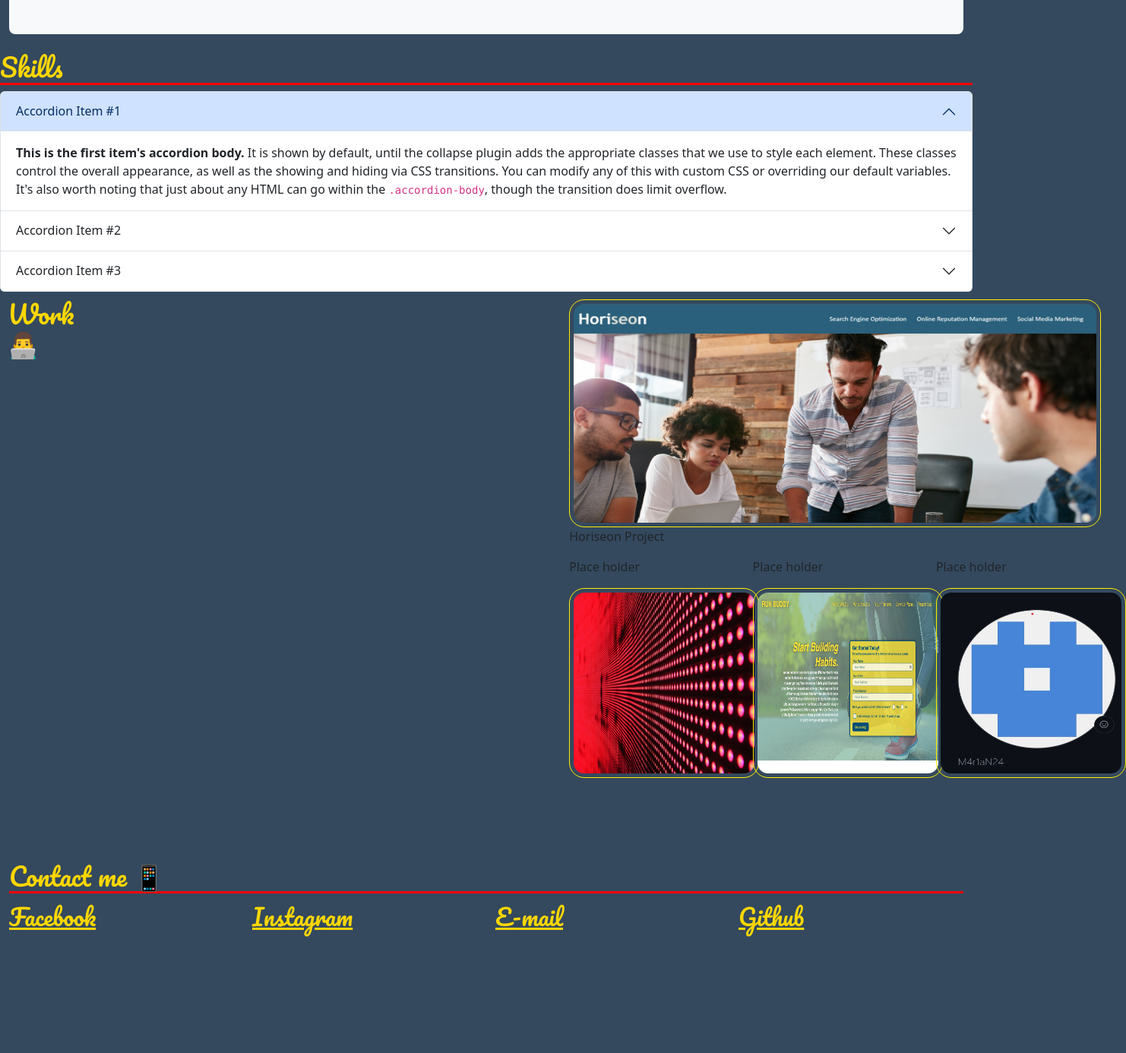
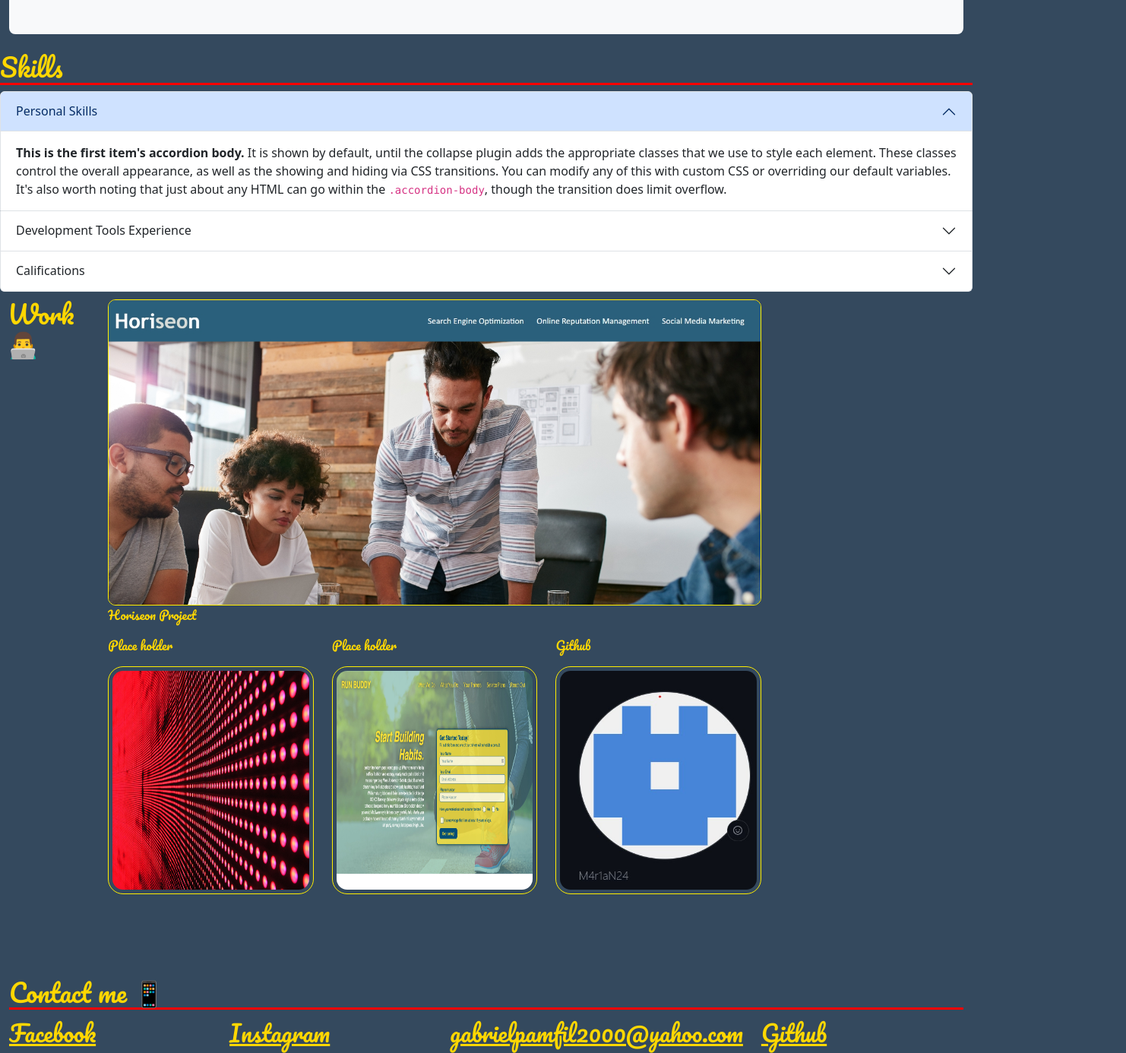
Before and after one commit to M4r1aN24/GPbootstrap-portofolio, a plain HTML site: page index.html in a window 1280 px wide. Shown: the part 673-2059 px from the top of the page at 76% size, 1482 px wide, since content can reach past the window. Before the commit the page ends 1906 px from the top, so only its background shows below. Drawn offline with nearby package versions, Linux system fonts and the light colour scheme.

Commit message:
work section finished

```diff
--- a/css/style.css
+++ b/css/style.css
@@ -31,9 +31,7 @@ body {
 }
 
 .navItem:hover {
-    background-color: gold;
-    color: gold;
-
+    color: black;
 }
 /* navbar style end *
 /* banner style start */
@@ -52,14 +50,12 @@ body {
 
 /* Skills section  */
 
-
-
 /* Skills section end */
 
 /* main section start */
 
 .work {
-    gap: 80vh;
+    /* gap: 80vh; */
     padding: 10px;
     margin: 0%;
     width: 80%;
@@ -78,27 +74,30 @@ body {
 }
 
 #row1 {
-    display: relative;
     right: 10em;
 }
+
 #row2 {
     align-items: flex-end;
+
+}
+
+#row2 img {
+    height: 300px;
 }
 
 .col-12 img {
     display: flex;
-    width: 800px;
-    height: 400px;
+    width: 100%;
     gap: 10px;
     border: 1px solid rgb(255, 238, 0);
-    border-radius: 20px;
-    padding: 5px;
+    border-radius: 10px;
     flex: 1 1 100%;
 }
 
 .col-4 img {
-    width: 250px;
-    height: 250px;
+    width: 100%;
+    gap: 10px;
     border: 1px solid rgb(255, 238, 0);
     border-radius: 20px;
     padding: 5px;
@@ -114,37 +113,30 @@ h2 {
     border-bottom: 3px solid red;
 }
 
+.work p {
+    color:gold;
+    font-family: 'pacifico';
+}
+
 
 
 
 
 /* main section end */
 
-footer {
-
-
-}
-
-
-
-
-
-
-
-
-
-
-
-
-
-
-
-
-
 /* footer style start */
 
 footer {
     margin-top: 100px;
+    display: flex;
+    justify-content: space-evenly;
+    align-items: center;
+}
+
+.row {
+    display: flex;
+    justify-content: center;
+    align-items: center;
 }
 
 .row a {
@@ -154,8 +146,10 @@ footer {
 }
 
 .row a:hover {
-    background-color: gold;
     color: black;
+
 }
 
+
+
 /* footer style end */
--- a/index.html
+++ b/index.html
@@ -77,7 +77,7 @@
         <h3 class="accordion-header">
           <button class="accordion-button" type="button" data-bs-toggle="collapse" data-bs-target="#collapseOne"
             aria-expanded="true" aria-controls="collapseOne">
-            Accordion Item #1
+            Personal Skills
           </button>
         </h3>
         <div id="collapseOne" class="accordion-collapse collapse show" data-bs-parent="#accordionExample">
@@ -94,7 +94,7 @@
         <h3 class="accordion-header">
           <button class="accordion-button collapsed" type="button" data-bs-toggle="collapse"
             data-bs-target="#collapseTwo" aria-expanded="false" aria-controls="collapseTwo">
-            Accordion Item #2
+            Development Tools Experience
           </button>
         </h3>
         <div id="collapseTwo" class="accordion-collapse collapse" data-bs-parent="#accordionExample">
@@ -111,7 +111,7 @@
         <h3 class="accordion-header">
           <button class="accordion-button collapsed" type="button" data-bs-toggle="collapse"
             data-bs-target="#collapseThree" aria-expanded="false" aria-controls="collapseThree">
-            Accordion Item #3
+            Califications
           </button>
         </h3>
         <div id="collapseThree" class="accordion-collapse collapse" data-bs-parent="#accordionExample">
@@ -138,9 +138,9 @@
 
       <div class="row" id="row1">
         <div class="col-12">
-          <img src="../GPbootstrap-portofolio/images/horiseon.jpg" style="height: 300px; width: 700px;"
+          <img src="../GPbootstrap-portofolio/images/horiseon.jpg"
             alt="People discussing at a meeting around a table with their laptops on the table">
-             <p>Horiseon Project</p>
+            <p>Horiseon Project</p>
           </div>
         </div>
           <div class="row" id="row2">
@@ -151,7 +151,7 @@
             <img src="../GPbootstrap-portofolio/images/02-run-buddy.jpg"
               alt="a image showing another website with the navigation bar">
           </div>
-          <div class="col-4"> <p>Place holder</p>
+          <div class="col-4"> <p>Github</p>
             <img src="../GPbootstrap-portofolio/images/Github.jpg" alt="a cube icon made of squares">
           </div>
         </div>
@@ -176,7 +176,7 @@
           </div>
 
           <div class="col sm-12 md-4">
-            <a href="gabrielpamfil2000@yahoo.com">E-mail</a>
+            <a href="www.yahoo.com">gabrielpamfil2000@yahoo.com</a>
           </div>
           <div class="col sm-12 md-4">
             <a href="https://github.com/M4r1aN24">Github</a>
```
